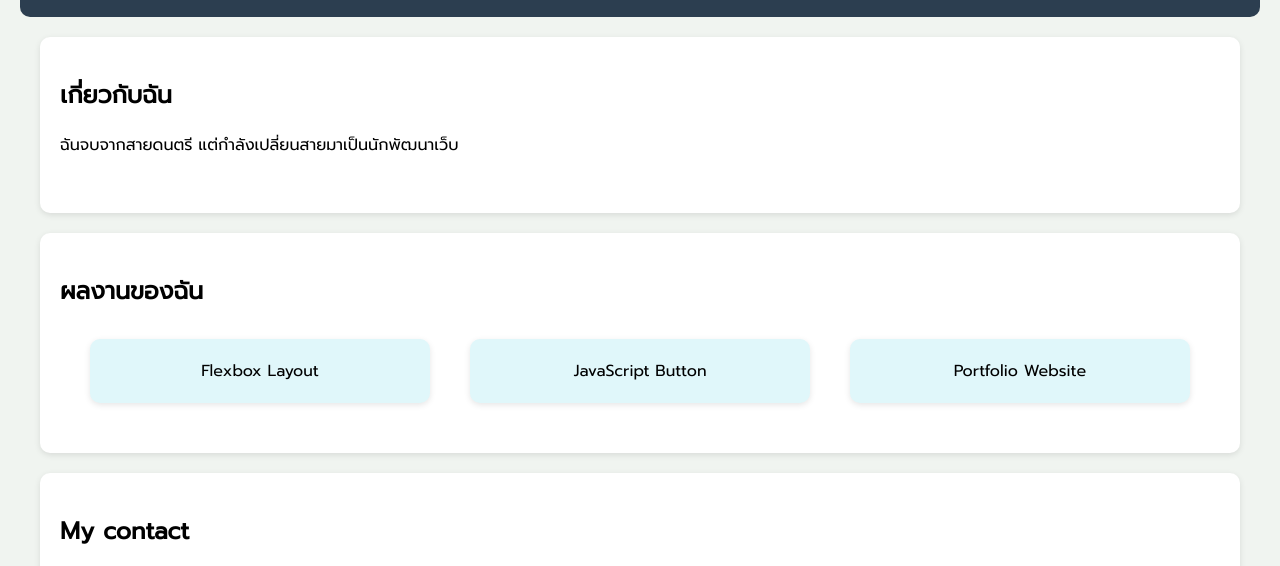
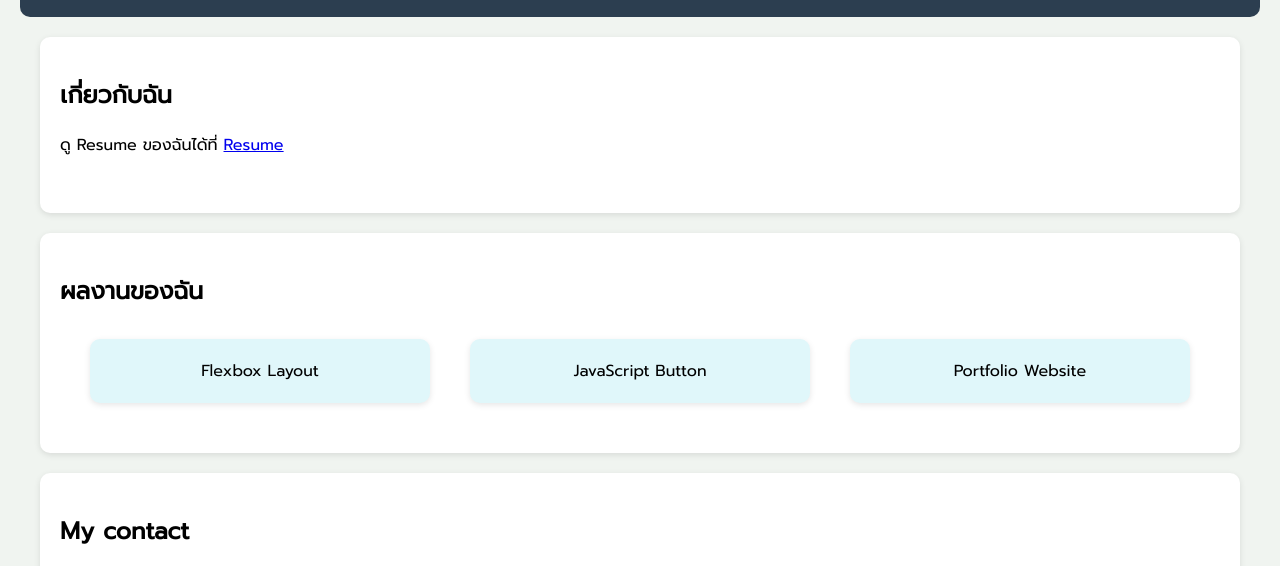
Before and after one commit to Bankend/Portfolio, a plain HTML site: page index.html in a window 1280 px wide. Shown: the part 212-778 px from the top of the page. Drawn offline with Linux system fonts and the light colour scheme.

Commit message:
แก้ section เพิ่ม resume

```diff
--- a/index.html
+++ b/index.html
@@ -17,7 +17,7 @@
 
     <section id="about">
         <h2>เกี่ยวกับฉัน</h2>
-        <p>ฉันจบจากสายดนตรี แต่กำลังเปลี่ยนสายมาเป็นนักพัฒนาเว็บ</p>
+        <p>ดู Resume ของฉันได้ที่ <a href="https://github.com/Bankend/Portfolio/blob/main/resume.md" target="_blank">Resume</a></p>
     </section>
 
     <section id="projects">
```
